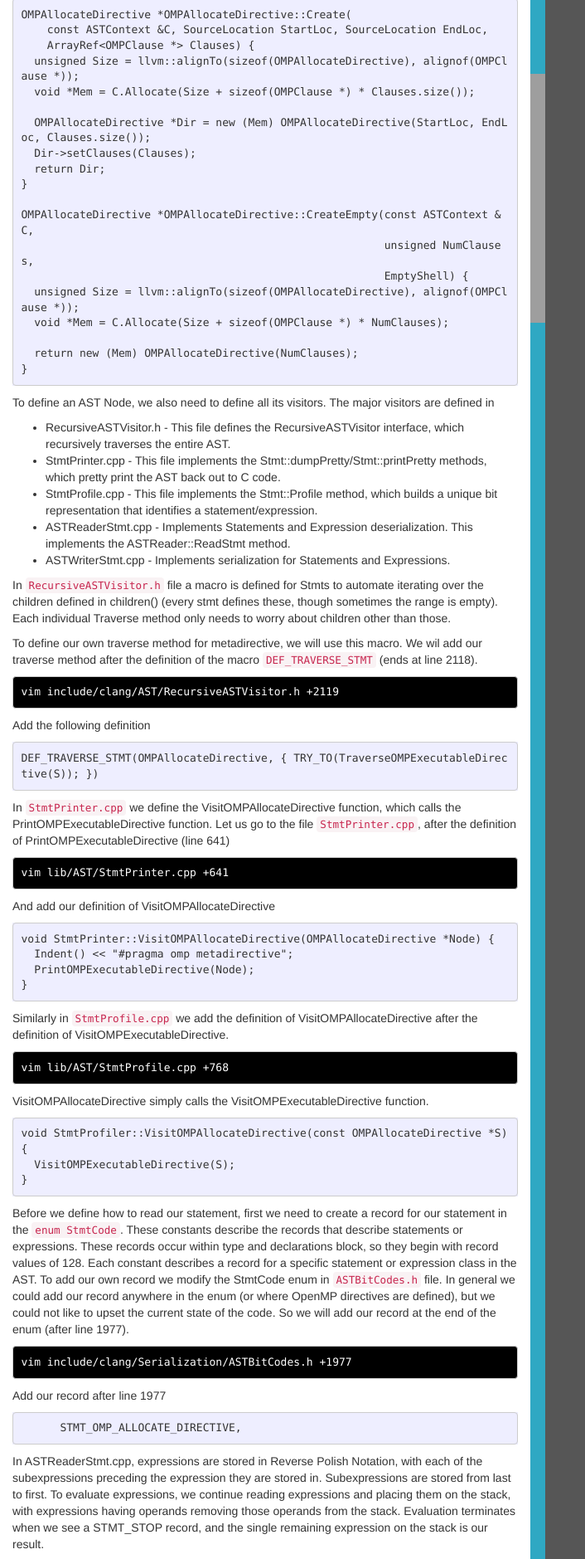
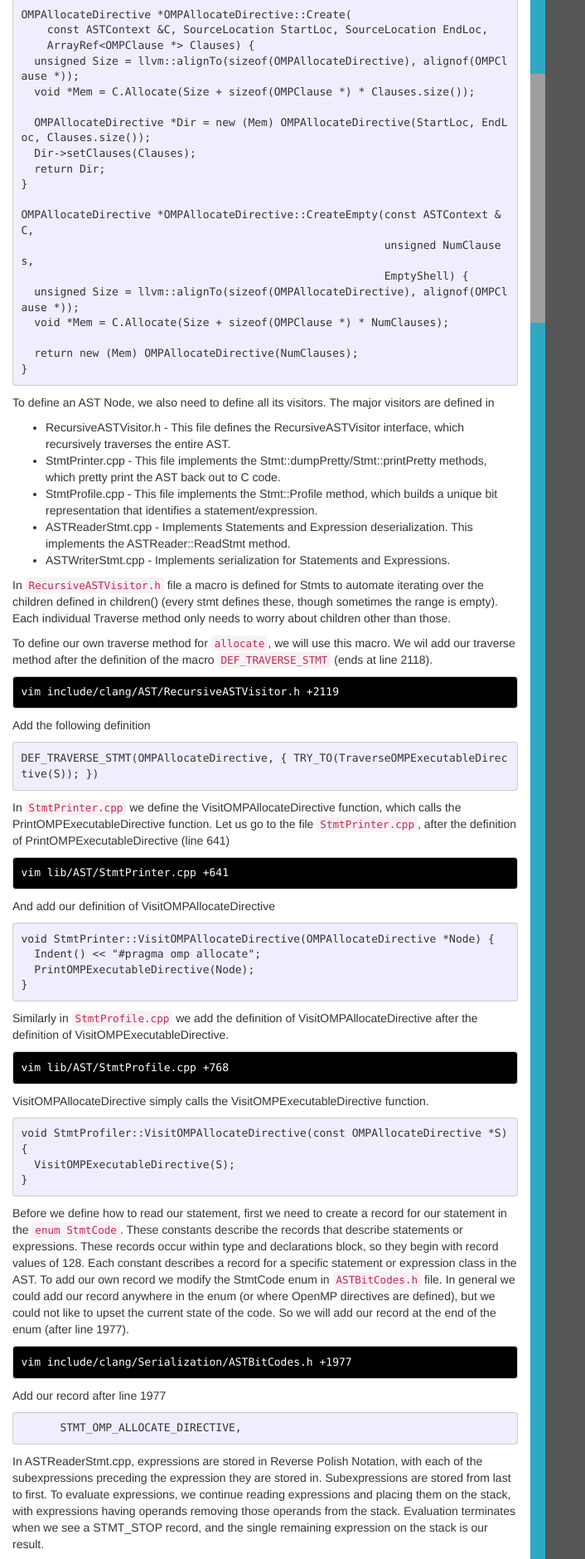
Before and after one commit to chunhualiao/freeCompilerCamp, a Jekyll site: the page built from compiler-classroom/_posts/2019-10-19-clang-ast-node.markdown, in a window 1280 px wide. Shown: the part 2287-4166 px from the top of the page at 83% size, without its empty margins (0-706 px from the left). Built offline with Jekyll 4.4.1, drawn with Linux system fonts in a browser that asks for light colours; nearby versions of some CDN libraries; grey boxes are pictures that could not be loaded.

Commit message:
Minor spelling fix in AST Node tutorial

````diff
--- a/compiler-classroom/_posts/2019-10-19-clang-ast-node.markdown
+++ b/compiler-classroom/_posts/2019-10-19-clang-ast-node.markdown
@@ -138,7 +138,7 @@
 
 In `RecursiveASTVisitor.h` file a macro is defined for Stmts to automate iterating over the children defined in children() (every stmt defines these, though sometimes the range is empty).  Each individual Traverse method only needs to worry about children other than those.
 
-To define our own traverse method for metadirective, we will use this macro. We wil add our traverse method after the definition of the macro `DEF_TRAVERSE_STMT` (ends at line 2118).
+To define our own traverse method for `allocate`, we will use this macro. We wil add our traverse method after the definition of the macro `DEF_TRAVERSE_STMT` (ends at line 2118).
 ```.term1
 vim include/clang/AST/RecursiveASTVisitor.h +2119
 ```
@@ -154,7 +154,7 @@
 And add our definition of VisitOMPAllocateDirective
 ```
 void StmtPrinter::VisitOMPAllocateDirective(OMPAllocateDirective *Node) {
-  Indent() << "#pragma omp metadirective";
+  Indent() << "#pragma omp allocate";
   PrintOMPExecutableDirective(Node);
 }
 ```
@@ -277,13 +277,13 @@
 
 Going back to our parsing (ParseOpenMP.cpp), you can see that to create the Directive we used the function `ActOnOpenMPExecutableDirective`.
 This function (defined in the file `SemaOpenMP.cpp`), tells how to act on an OpenMP executable directive.
-We will modify this function to handle our case for metadirective.
-First we need to define how to act on OpenMP metadirective directive.
+We will modify this function to handle our case for `allocate`.
+First we need to define how to act on OpenMP allocate directive.
 We declare our function `ActOnOpenMPAllocateDirective` in the header file `Sema.h` as part of the class Sema and provide its definition in `SemaOpenMP.cpp`.
 ```.term1
 vim include/clang/Sema/Sema.h +8849
 ```
-The function ActOnOpenMPAllocateDirective is called on well-formed '\#pragma omp metadirective' after parsing of the  associated statement.
+The function ActOnOpenMPAllocateDirective is called on well-formed '\#pragma omp allocate' after parsing of the  associated statement.
 ```
   StmtResult ActOnOpenMPAllocateDirective(ArrayRef<OMPClause *> Clauses,
                                       SourceLocation StartLoc,
````
